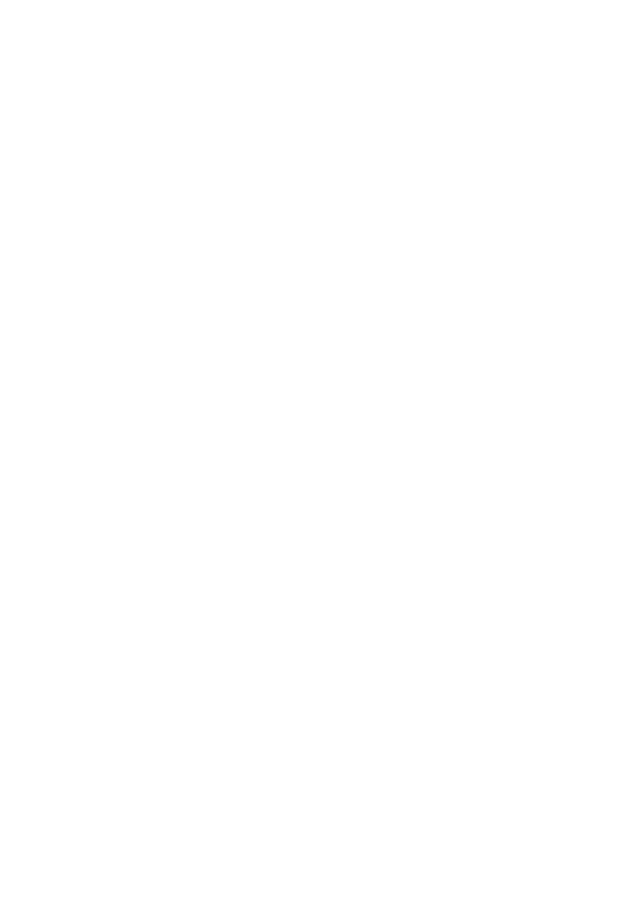
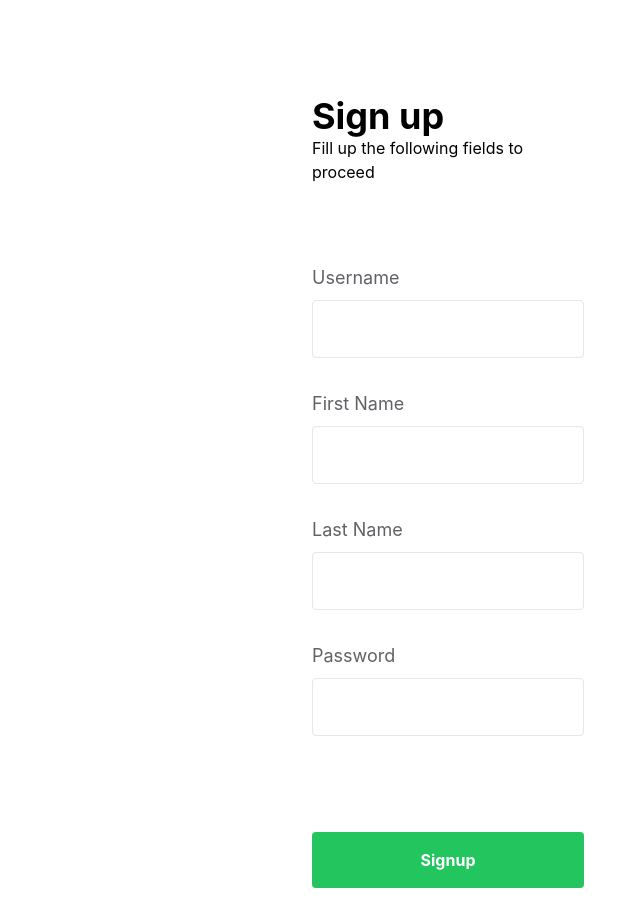
Before and after one commit to sush1lemon/react-ts, a React (Create React App) app: page /sign-up in a window 1280 px wide. Before the commit this address had no page. Shown: the top 919 px of the page, without its empty margins (640-1280 px from the left). Before the commit the page ends 800 px from the top, so only its background shows below. Built offline with nearby package versions, Linux system fonts and the light colour scheme; no server answers.

Commit message:
add sign up page

```diff
--- a/src/App.tsx
+++ b/src/App.tsx
@@ -12,6 +12,7 @@
 import PersistLogin from "./components/PersistLogin";
 import TodoForm from "./components/todo/TodoForm";
 import RedirectWhenAuthenticated from "./components/RedirectWhenAuthenticated";
+import SignUp from "./pages/SignUp";
 
 function App() {
   return (
@@ -21,6 +22,7 @@
         <Route element={<PersistLogin/>}>
           <Route element={<RedirectWhenAuthenticated/>}>
             <Route path="/login" element={<Login/>}/>
+            <Route path="/sign-up" element={<SignUp/>}></Route>
           </Route>
 
           <Route element={<RouteGuard/>}>
--- a/src/components/todo/TodoForm.tsx
+++ b/src/components/todo/TodoForm.tsx
@@ -8,6 +8,7 @@
   const [title, setTitle] = useState("");
   const [content, setContent] = useState("");
   const [status, setStatus] = useState(true);
+  const [loading, setLoading] = useState(false);
   const axios = useAxios()
   const navigate = useNavigate()
   const {id} = useParams()
@@ -47,12 +48,18 @@
       .then(() => {
         navigate('/');
       })
+      .finally(() => {
+        setLoading(false)
+      })
   }
 
   const updateTodo = async (data: Todo) => {
     await axios.put(`/todo/${id}`, data)
       .then(() => {
         navigate('/')
+      })
+      .finally(() => {
+        setLoading(false)
       })
   }
 
@@ -61,6 +68,9 @@
     await axios.delete(`/todo/${id}`)
       .then(() => {
         navigate('/')
+      })
+      .finally(() => {
+        setLoading(false)
       })
   }
 
@@ -93,11 +103,11 @@
             </div>
             <div className="flex gap-4 justify-end">
               {
-                id && <button type="button"
+                id && <button type="button" disabled={loading}
                               className="self-end bg-red-400 px-12 py-4 rounded font-bold text-white disabled:opacity-50 disabled:cursor-progress"
                               onClick={deleteTodo}>Delete</button>
               }
-              <button type="submit"
+              <button type="submit" disabled={loading}
                       className="self-end bg-green-500 px-12 py-4 rounded font-bold text-white disabled:opacity-50 disabled:cursor-progress">Save
               </button>
             </div>
--- a/src/context/auth/AuthProvider.tsx
+++ b/src/context/auth/AuthProvider.tsx
@@ -2,7 +2,6 @@
 import {AuthenticatedUser} from "../../types/user.d";
 import {AuthContextDefault, AuthContextInterface} from "./AuthContext";
 import axios from "../../api/axios";
-import {useNavigate} from "react-router-dom";
 
 const AUTH_URL = "/user/login";
 const LOGOUT_URL = "/user/logout";
@@ -41,13 +40,13 @@
   }
 
   const logout = () : Promise<any> => {
-    return new Promise((resolve, reject) => axios.get(LOGOUT_URL, {
+    setAuth(null)
+    return new Promise((resolve, reject) => axios(LOGOUT_URL, {
       withCredentials: true
     })
       .then(resolve)
       .catch(reject)
       .finally(() => {
-        setAuth(null)
       }))
   }
 
--- a/src/pages/Login.tsx
+++ b/src/pages/Login.tsx
@@ -1,6 +1,6 @@
-import React, { useEffect, useState } from "react";
+import React, {useEffect, useState} from "react";
 import useAuth from "../hooks/useAuth";
-import { useLocation, useNavigate} from "react-router-dom";
+import {Link, useLocation, useNavigate} from "react-router-dom";
 
 const Login = () => {
 
@@ -10,7 +10,7 @@
     };
   };
 
-  const { authenticate, authenticating } = useAuth()
+  const {authenticate, authenticating} = useAuth()
   const [username, setUsername] = useState("");
   const [password, setPassword] = useState("");
   const [errMsg, setErrMsg] = useState("");
@@ -26,16 +26,16 @@
     e.preventDefault()
     authenticate(username, password)
       ?.then(() => {
-        navigate(from, { replace: true});
+        navigate(from, {replace: true});
       })
       .catch((e) => {
-        const { data } = e.response;
+        const {data} = e.response;
         setErrMsg(data.message)
       })
   }
 
   return (
-    <div className="h-screen w-full flex flex-row bg-white justify-end bg-cyan-400">
+    <div className="min-h-screen w-full flex flex-row bg-white justify-end bg-cyan-400">
       <div className="basis-[100%] lg:basis-[40%] xl:basis-[30%] px-14 py-4 bg-white">
         <div className="mt-44 my-20">
           <h1 className="font-bold text-4xl">
@@ -49,14 +49,14 @@
               Username
             </span>
             <input className="border rounded px-4 py-4 w-full" type="text" value={username}
-              onChange={e => setUsername(e.target.value)} />
+                   onChange={e => setUsername(e.target.value)}/>
           </div>
           <div className="flex flex-col gap-2">
             <span className="text-lg text-[#606266]">
               Password
             </span>
             <input className="border rounded px-4 py-4 w-full" type="password" value={password}
-              onChange={e => setPassword(e.target.value)} />
+                   onChange={e => setPassword(e.target.value)}/>
           </div>
           <div className="text-red-400">
             {
@@ -64,8 +64,13 @@
             }
           </div>
           <button disabled={authenticating} type="submit"
-            className="bg-green-500 py-4 rounded font-bold text-white disabled:opacity-50 disabled:cursor-progress">Login
+                  className="bg-green-500 py-4 rounded font-bold text-white disabled:opacity-50 disabled:cursor-progress">Login
           </button>
+
+          <Link to="/sign-up"
+                className="bg-blue-500 flex justify-center py-4 rounded font-bold text-white disabled:opacity-50 disabled:cursor-progress">
+            Create an account
+          </Link>
         </form>
       </div>
     </div>
--- /dev/null
+++ b/src/pages/SignUp.tsx
@@ -0,0 +1,118 @@
+import {Link} from "react-router-dom";
+import React, {SyntheticEvent, useEffect, useState} from "react";
+import useAuth from "../hooks/useAuth";
+import {AuthenticatedUser, User} from "../types/user.d";
+import useAxios from "../hooks/useAxios";
+import axios from "../api/axios";
+
+const SignUp = () => {
+
+  const [username, setUsername] = useState("");
+  const [password, setPassword] = useState("");
+  const [errMsg, setErrMsg] = useState("");
+  const [loading, setLoading] = useState(false);
+  const [firstName, setFirstName] = useState("");
+  const [lastName, setLastName] = useState("");
+  const [successMsg, setSuccessMsg] = useState("");
+
+  useEffect(() => {
+    setErrMsg("")
+    setSuccessMsg("")
+  }, [username, password, firstName, lastName])
+
+  const register = async (e: SyntheticEvent) => {
+    e.preventDefault()
+
+    const user : User = {
+      first_name: firstName, last_name: lastName,
+      username,
+      password
+    }
+    setLoading(true)
+    setErrMsg("")
+    setSuccessMsg("")
+    await axios.post('/user/sign-up', user)
+      .then(() => {
+        setSuccessMsg('Registration success!')
+        setErrMsg("")
+        setUsername("")
+        setPassword("")
+        setFirstName("")
+        setLastName("")
+      })
+      .catch((err) => {
+        const { response } = err;
+        if (response?.data?.message) {
+          setErrMsg(response.data.message)
+        }else {
+          setErrMsg('Error on creating user')
+        }
+      })
+      .finally(() => {
+        setLoading(false);
+      })
+  }
+
+
+  return (
+    <div className="min-h-screen w-full flex flex-row bg-white justify-end bg-cyan-400">
+      <div className="basis-[100%] lg:basis-[40%] xl:basis-[30%] px-14 py-4 bg-white">
+        <div className="mt-20 my-20">
+          <h1 className="font-bold text-4xl">
+            Sign up
+          </h1>
+          <span>Fill up the following fields to proceed</span>
+        </div>
+        <form className="flex flex-col gap-8" onSubmit={register}>
+          <div className="flex flex-col gap-2">
+            <span className="text-lg text-[#606266]">
+              Username
+            </span>
+            <input className="border rounded px-4 py-4 w-full" type="text" value={username}
+                   onChange={e => setUsername(e.target.value)}/>
+          </div>
+          <div className="flex flex-col gap-2">
+            <span className="text-lg text-[#606266]">
+              First Name
+            </span>
+            <input className="border rounded px-4 py-4 w-full" type="text" value={firstName}
+                   onChange={e => setFirstName(e.target.value)}/>
+          </div>
+          <div className="flex flex-col gap-2">
+            <span className="text-lg text-[#606266]">
+              Last Name
+            </span>
+            <input className="border rounded px-4 py-4 w-full" type="text" value={lastName}
+                   onChange={e => setLastName(e.target.value)}/>
+          </div>
+          <div className="flex flex-col gap-2">
+            <span className="text-lg text-[#606266]">
+              Password
+            </span>
+            <input className="border rounded px-4 py-4 w-full" type="password" value={password}
+                   onChange={e => setPassword(e.target.value)}/>
+          </div>
+          <div className="text-red-400">
+            {
+              errMsg && errMsg
+            }
+          </div>
+          <div className="text-green-400">
+            {
+              successMsg && successMsg
+            }
+          </div>
+          <button disabled={loading} type="submit"
+                  className="bg-green-500 py-4 rounded font-bold text-white disabled:opacity-50 disabled:cursor-progress">Signup
+          </button>
+          <Link to="/login"
+                className="border  text-[#606266] flex justify-center py-4 rounded font-bold disabled:opacity-50 disabled:cursor-progress">
+            Login
+          </Link>
+        </form>
+      </div>
+    </div>
+  )
+}
+
+export default SignUp
--- a/src/types/user.d.tsx
+++ b/src/types/user.d.tsx
@@ -4,7 +4,17 @@
   last_name: string,
   access_token: string,
 }
+
+
+interface User {
+  id?: string,
+  username: string,
+  password?: string,
+  first_name: string,
+  last_name: string,
+}
+
 interface AdminUser extends AuthenticatedUser{
   role: "admin"
 }
-export type { AuthenticatedUser, AdminUser }
+export type { AuthenticatedUser, AdminUser, User }
```
